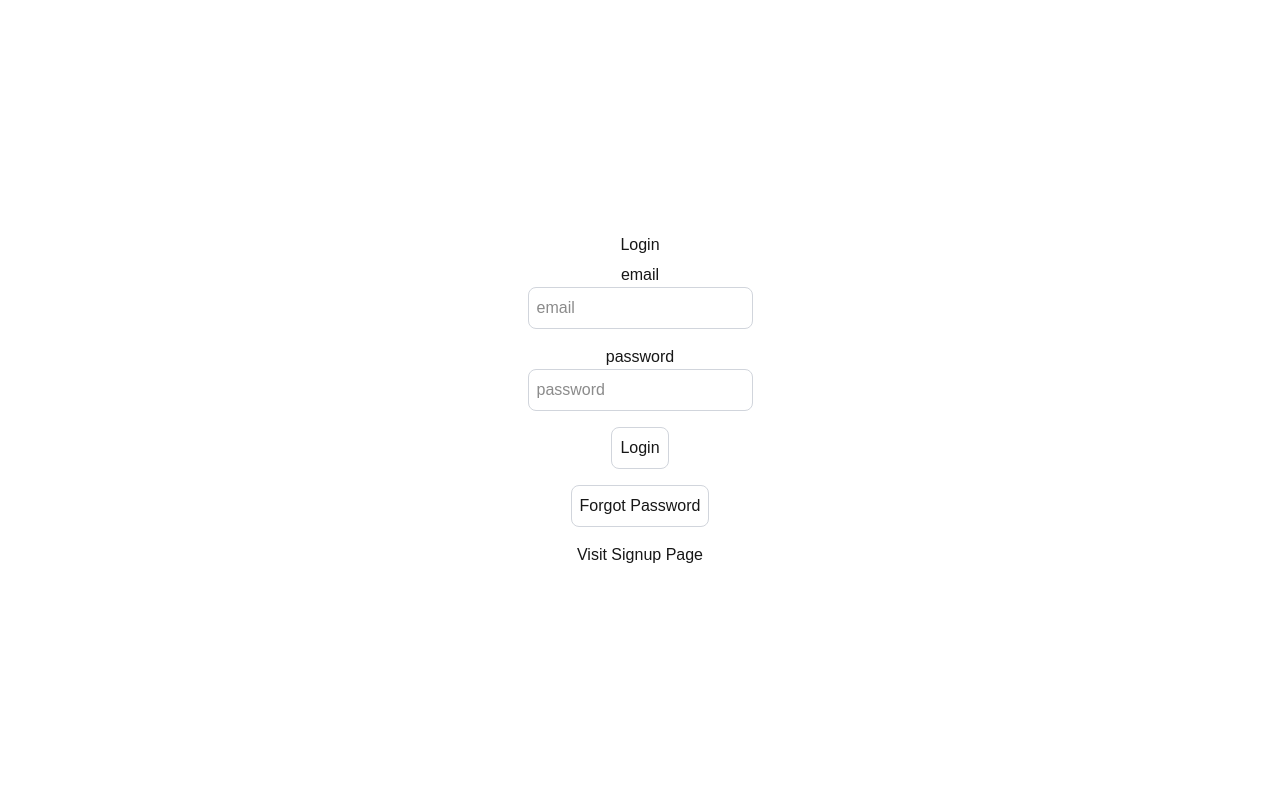
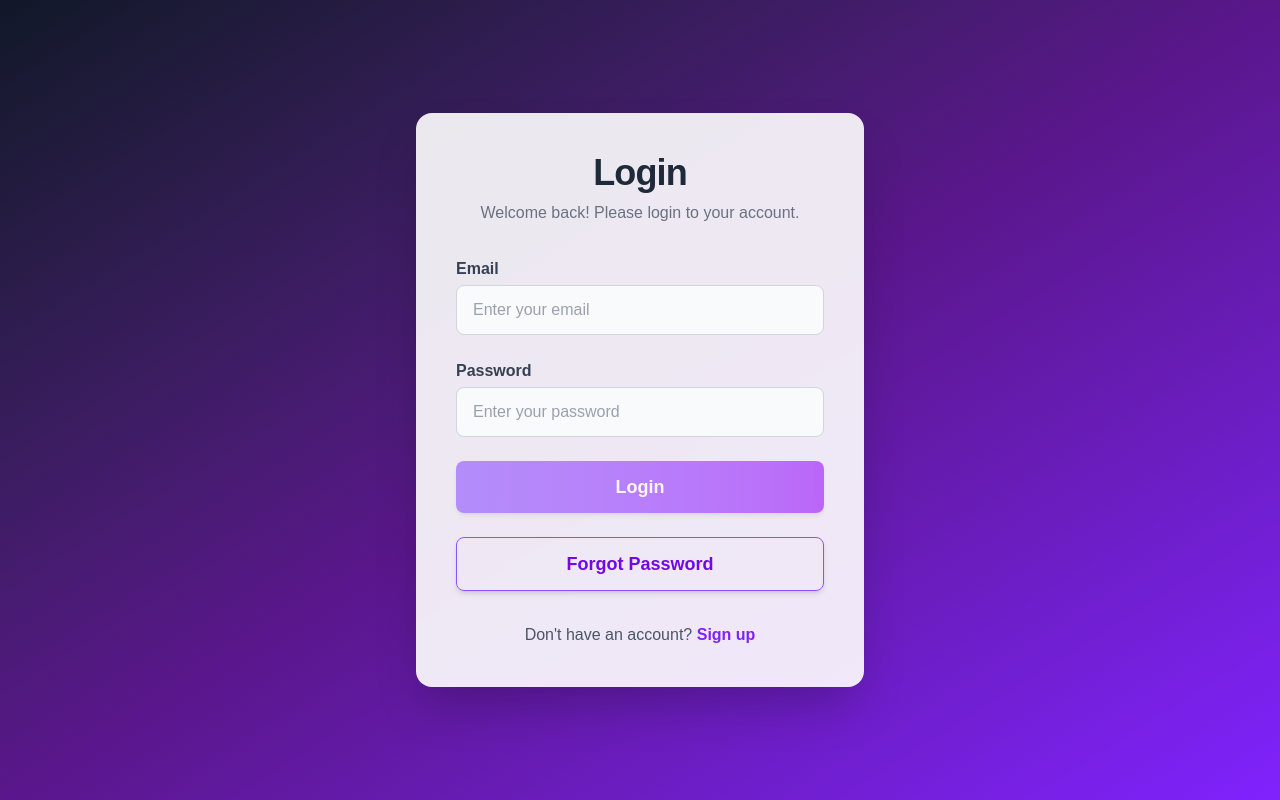
Before and after one commit to aayush130405/nextjs-auth, a Next.js app: page /login in a window 1280 px wide. Built offline with nearby package versions, Linux system fonts and the light colour scheme.

Commit message:
change login page ui

```diff
--- a/src/app/login/page.tsx
+++ b/src/app/login/page.tsx
@@ -42,41 +42,56 @@ export default function LoginPage () {
     }, [user])
 
     return (
-        <div className="flex flex-col items-center justify-center min-h-screen py-2">
-            <h1 className="mb-1">{loading ? "Processing" : "Login"}</h1>
-            <hr />
-            <hr />
-            <label htmlFor="email">email</label>
+        <div className="min-h-screen flex items-center justify-center bg-gradient-to-br from-gray-900 via-purple-900 to-violet-600">
+            <div className="bg-white/90 shadow-2xl rounded-2xl p-10 w-full max-w-md">
+                <h1 className="text-4xl font-bold text-center text-gray-800 mb-2 tracking-tight">
+                    {loading ? "Processing..." : "Login"}
+                </h1>
+                <p className="text-center text-gray-500 mb-8">Welcome back! Please login to your account.</p>
+                <form className="flex flex-col gap-6">
+                    <div>
+                        <label htmlFor="email" className="block text-gray-700 font-semibold mb-1">Email</label>
                         <input
-            className="p-2 border border-gray-300 rounded-lg mb-4 focus:outline-none focus:border-gray-600"
+                            className="w-full px-4 py-3 rounded-lg border border-gray-300 focus:outline-none focus:ring-2 focus:ring-violet-500 transition-all text-gray-800 bg-gray-50 placeholder-gray-400"
                             id="email"
-            type="text"
+                            type="email"
                             value={user.email}
                             onChange={(e) => setUser({...user, email: e.target.value})}
-            placeholder="email"
+                            placeholder="Enter your email"
                         />
-            <label htmlFor="password">password</label>
+                    </div>
+                    <div>
+                        <label htmlFor="password" className="block text-gray-700 font-semibold mb-1">Password</label>
                         <input
-            className="p-2 border border-gray-300 rounded-lg mb-4 focus:outline-none focus:border-gray-600"
+                            className="w-full px-4 py-3 rounded-lg border border-gray-300 focus:outline-none focus:ring-2 focus:ring-violet-500 transition-all text-gray-800 bg-gray-50 placeholder-gray-400"
                             id="password"
-            type="text"
+                            type="password"
                             value={user.password}
                             onChange={(e) => setUser({...user, password: e.target.value})}
-            placeholder="password"
+                            placeholder="Enter your password"
                         />
+                    </div>
                     <button
+                        type="button"
                         onClick={onLogin}
-            className="p-2 border border-gray-300 rounded-lg mb-4 focus:outline-none focus:border-gray-600 cursor-pointer">
+                        disabled={buttonDisabled || loading}
+                        className={`w-full py-3 rounded-lg bg-gradient-to-r from-violet-500 to-purple-600 text-white font-semibold text-lg shadow-md transition-all focus:outline-none focus:ring-2 focus:ring-violet-400 ${buttonDisabled || loading ? 'opacity-60 cursor-not-allowed' : 'hover:from-violet-600 hover:to-purple-700 cursor-pointer'}`}
+                    >
                         Login
                     </button>
                     <button
+                        type="button"
                         onClick={forgotPassword}
-            className="p-2 border border-gray-300 rounded-lg mb-4 focus:outline-none focus:border-gray-600 cursor-pointer">
+                        className="w-full py-3 rounded-lg border border-violet-500 text-violet-700 font-semibold text-lg shadow-md hover:bg-violet-50 transition-all focus:outline-none focus:ring-2 focus:ring-violet-400"
+                    >
                         Forgot Password
                     </button>
-
-            <Link href="/signup">Visit Signup Page</Link>
-
+                </form>
+                <div className="mt-8 text-center">
+                    <span className="text-gray-600">Don't have an account? </span>
+                    <Link href="/signup" className="text-violet-600 font-semibold hover:underline">Sign up</Link>
+                </div>
+            </div>
         </div>
     )
 }
```
Lines whose indentation alone changed are shown as unchanged.
